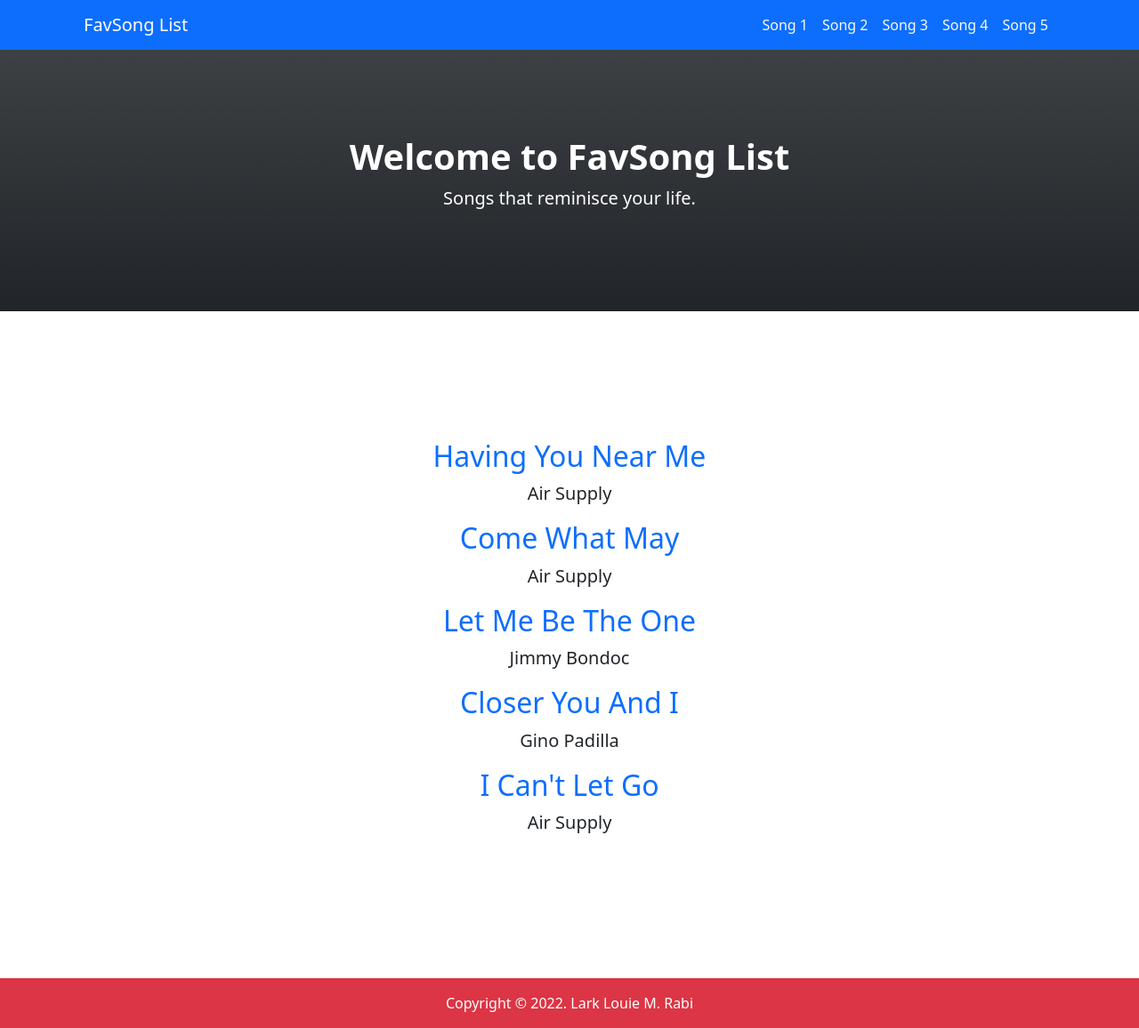
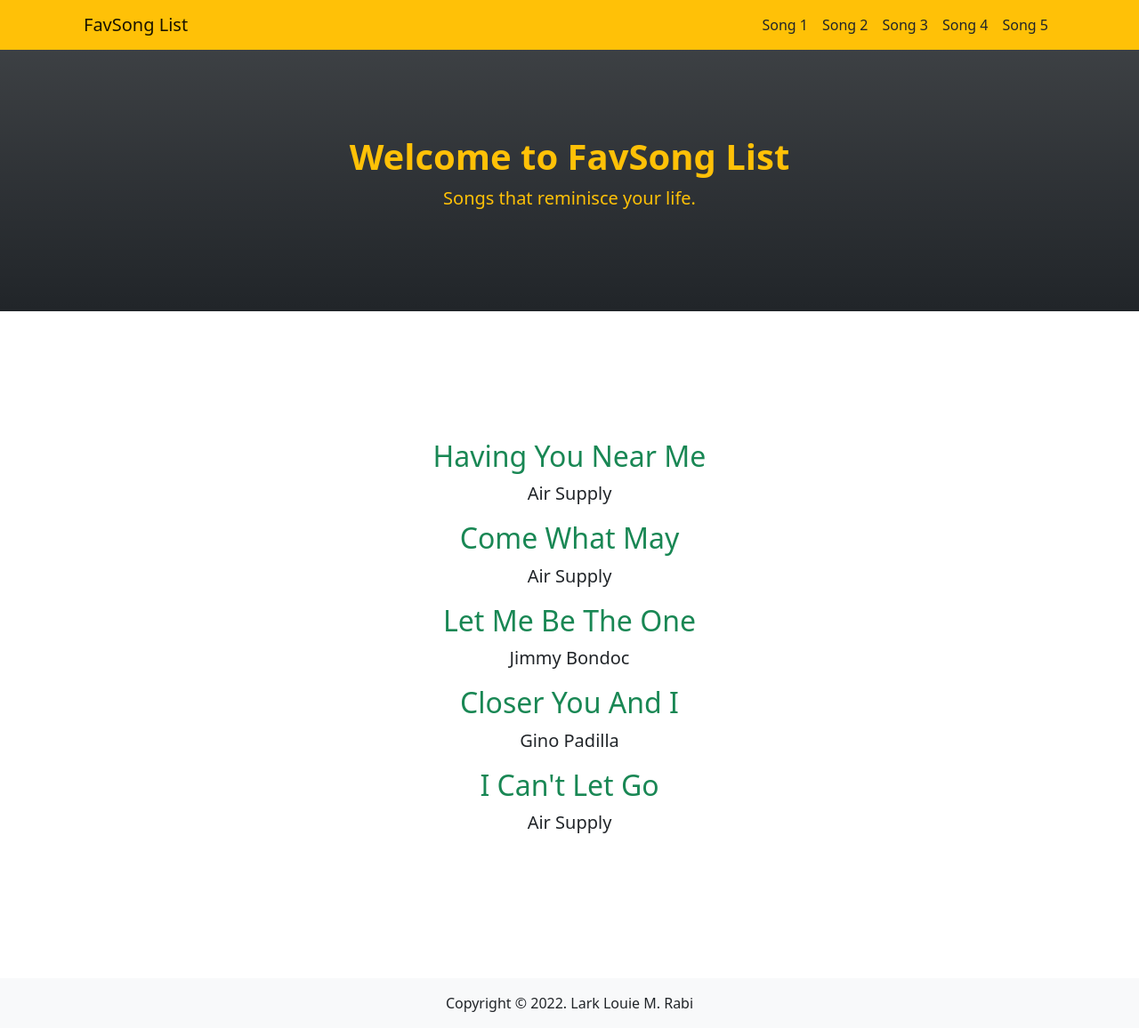
Before and after one commit to lark02/act4-melomaniac-rabi, a PHP site: page / in a window 1280 px wide. Shown: the whole page at 89% size. Run offline with PHP 8.4, Linux system fonts and the light colour scheme.

Commit message:
designs have been updated

```diff
--- a/index.php
+++ b/index.php
@@ -13,23 +13,23 @@
     </head>
     <body id="page-top">
         <!-- Navigation-->
-        <nav class="navbar navbar-expand-lg navbar-dark bg-primary fixed-top" id="mainNav">
+        <nav class="navbar navbar-expand-lg navbar-light bg-warning fixed-top" id="mainNav">
             <div class="container px-4">
                 <a class="navbar-brand" href="#page-top"> FavSong List </a>
                 <button class="navbar-toggler" type="button" data-bs-toggle="collapse" data-bs-target="#navbarResponsive" aria-controls="navbarResponsive" aria-expanded="false" aria-label="Toggle navigation"><span class="navbar-toggler-icon"></span></button>
                 <div class="collapse navbar-collapse" id="navbarResponsive">
                     <ul class="navbar-nav ms-auto">
-                        <li class="nav-item"><a class="nav-link text-light" href="song1.php">Song 1</a></li>
-                        <li class="nav-item"><a class="nav-link text-light" href="song2.php">Song 2</a></li>
-                        <li class="nav-item"><a class="nav-link text-light" href="song3.php">Song 3</a></li>
-                        <li class="nav-item"><a class="nav-link text-light" href="song4.php">Song 4</a></li>
-                        <li class="nav-item"><a class="nav-link text-light" href="song5.php">Song 5</a></li>
+                        <li class="nav-item"><a class="nav-link text-dark" href="song1.php">Song 1</a></li>
+                        <li class="nav-item"><a class="nav-link text-dark" href="song2.php">Song 2</a></li>
+                        <li class="nav-item"><a class="nav-link text-dark" href="song3.php">Song 3</a></li>
+                        <li class="nav-item"><a class="nav-link text-dark" href="song4.php">Song 4</a></li>
+                        <li class="nav-item"><a class="nav-link text-dark" href="song5.php">Song 5</a></li>
                     </ul>
                 </div>
             </div>
         </nav>
         <!-- Header-->
-        <header class="bg-dark bg-gradient text-white">
+        <header class="bg-dark bg-gradient text-warning">
             <div class="container px-4 text-center">
                 <h1 class="fw-bolder">Welcome to FavSong List</h1>
                 <p class="lead">Songs that reminisce your life.</p>
@@ -41,15 +41,15 @@
             <div class="container px-4 ">
                 <div class="row gx-4 justify-content-center">
                     <div class="col-lg-12 text-center">
-                        <h2 class="text-primary">Having You Near Me</h2>
+                        <h2 class="text-success">Having You Near Me</h2>
                         <p class="lead">Air Supply</p>
-                        <h2 class="text-primary">Come What May</h2>
+                        <h2 class="text-success">Come What May</h2>
                         <p class="lead">Air Supply</p>
-                        <h2 class="text-primary">Let Me Be The One</h2>
+                        <h2 class="text-success">Let Me Be The One</h2>
                         <p class="lead">Jimmy Bondoc</p>
-                        <h2 class="text-primary">Closer You And I</h2>
+                        <h2 class="text-success">Closer You And I</h2>
                         <p class="lead">Gino Padilla</p>
-                        <h2 class="text-primary">I Can't Let Go </h2>
+                        <h2 class="text-success">I Can't Let Go </h2>
                         <p class="lead">Air Supply</p>
 
                     </div>
@@ -57,8 +57,8 @@
             </div>
         </section>
 
-        <footer class="py-3 bg-danger">
-            <div class="container px-4"><p class="m-0 text-center text-white">Copyright &copy; 2022. Lark Louie M. Rabi</p></div>
+        <footer class="py-3 bg-light">
+            <div class="container px-4"><p class="m-0 text-center text-dark">Copyright &copy; 2022. Lark Louie M. Rabi</p></div>
         </footer>
         <!-- Bootstrap core JS-->
         <script src="js/bootstrap.bundle.min.js"></script>
```
Also changed, not shown: song1.php (+10 -10 lines), song2.php (+11 -11 lines), song3.php (+10 -10 lines), song4.php (+10 -10 lines), song5.php (+10 -10 lines).
